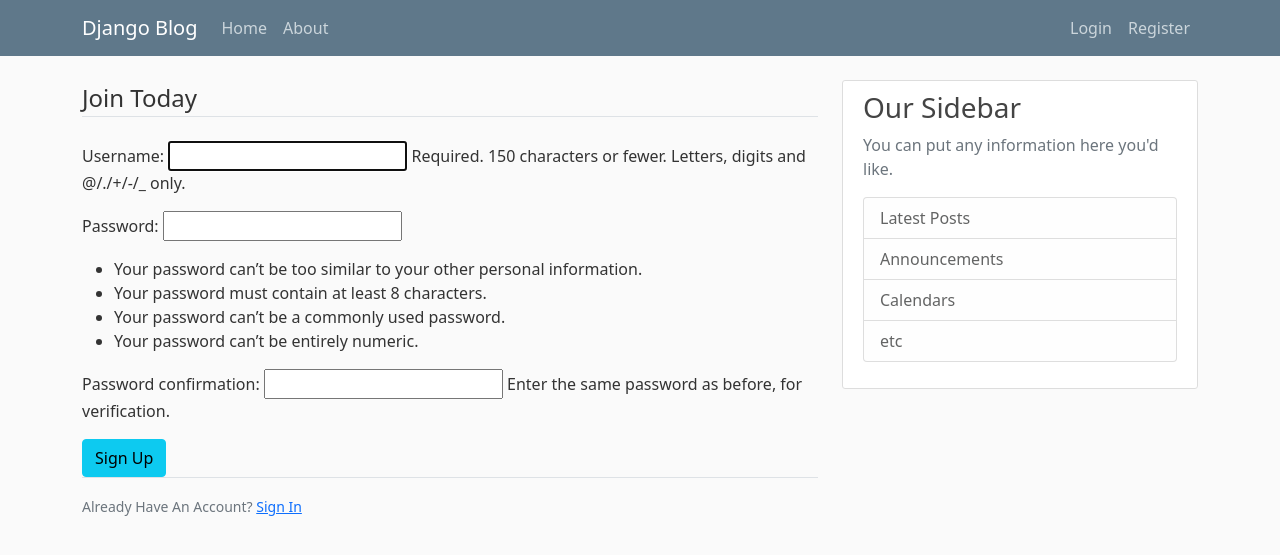
After one commit to zuhebahmed88091/blog_django_project, a Django app: page /register/ in a window 1280 px wide. The commit adds this page. Shown: the top 555 px of the page. Run offline with Django 4.2, Linux system fonts and the light colour scheme.

Commit message:
update: updated the register function in views.py of users model to validate the created form feat: add a html template for user registration and validation and import flash messages and in views.py after that redirected to the blog-home which inherits from base.html update:updated base.html for flash messages

```diff
--- a/blog/templates/blog/base.html
+++ b/blog/templates/blog/base.html
@@ -44,6 +44,13 @@
     <main role="main" class="container">
       <div class="row">
         <div class="col-md-8">
+            {% if messages %}
+                {% for message in messages %}
+                    <div class="alert alert-{{ message.tags }}">
+                        {{ message }}
+                    </div>
+                {% endfor %}
+            {% endif %}
           {% block content %}{% endblock %}
         </div>
         <div class="col-md-4">
--- a/django_project/urls.py
+++ b/django_project/urls.py
@@ -15,9 +15,11 @@
 """
 from django.contrib import admin
 from django.urls import path, include
+from users import views as user_view
 
 urlpatterns = [
     path("admin/", admin.site.urls),
+    path("register/", user_view.register, name="register"),
     path("", include("blog.urls"))
 
 ]
--- /dev/null
+++ b/users/templates/users/register.html
@@ -0,0 +1,21 @@
+{% extends "blog/base.html" %}
+{% block content %}
+    <div class="cotent-section">
+        <form method="POST">
+            {% csrf_token %}
+            <fieldset class="form-group">
+                <legend class="border-bottom mb-4">Join Today</legend>
+                {{ form.as_p }}
+            </fieldset>
+
+            <div class="form-group">
+                <button class="btn btn-info" type="submit">Sign Up</button>
+            </div>
+        </form>
+        <div class="border-top pt-3">
+            <small class="text-muted">
+                Already Have An Account? <a class="ml-2" href="#">Sign In</a>
+            </small>
+        </div>
+    </div>
+{% endblock content %}
--- a/users/views.py
+++ b/users/views.py
@@ -1,6 +1,21 @@
-from django.shortcuts import render
+from django.shortcuts import render, redirect
 from django.contrib.auth.forms import UserCreationForm
+from django.contrib import messages
 
 def register(request):
-    form = UserCreationForm()
-    return render(request, 'users/register.html', {'from':form})
+    if request.method == "POST":
+        form = UserCreationForm(request.POST)
+        if form.is_valid():
+            username = form.cleaned_data.get('username')
+            messages.success(request, f'Account created for {username}!')
+            return redirect('blog-home')
+    else:
+        form = UserCreationForm()
+    return render(request, 'users/register.html', {'form':form})
+
+
+# messages.warning
+# messages.error
+# messages.info
+# messages.success
+# messages.debug
```
